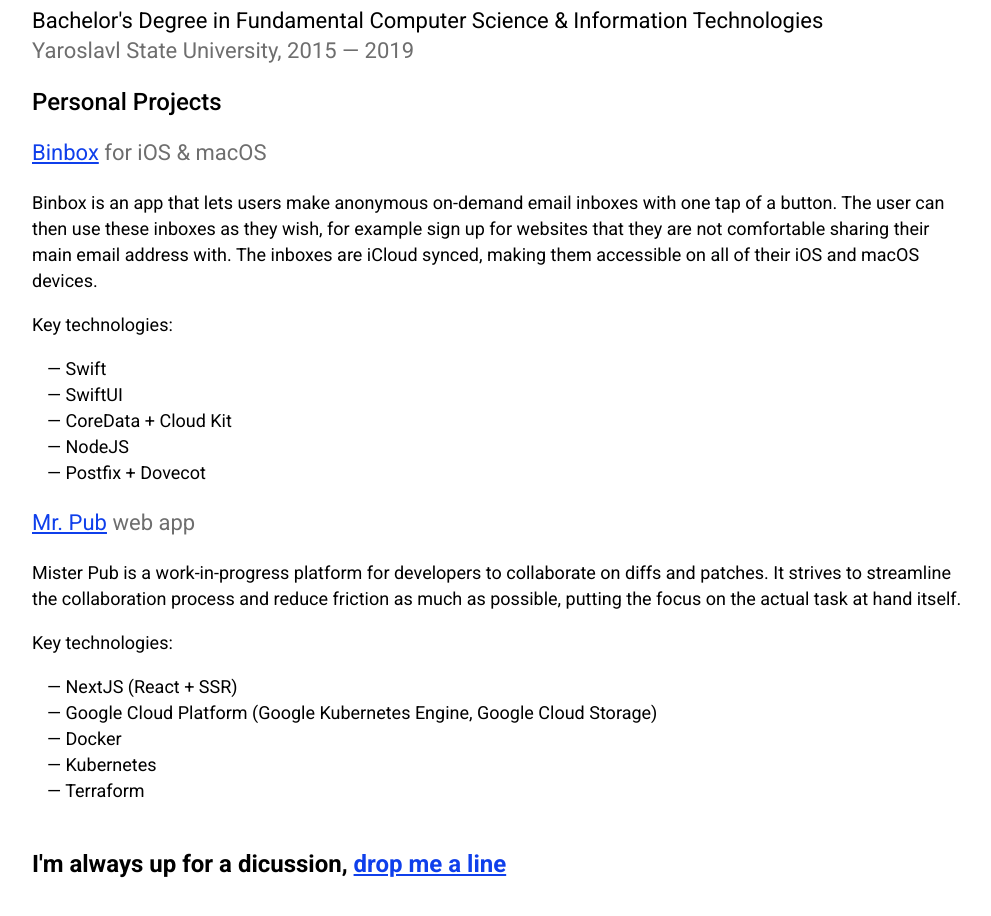
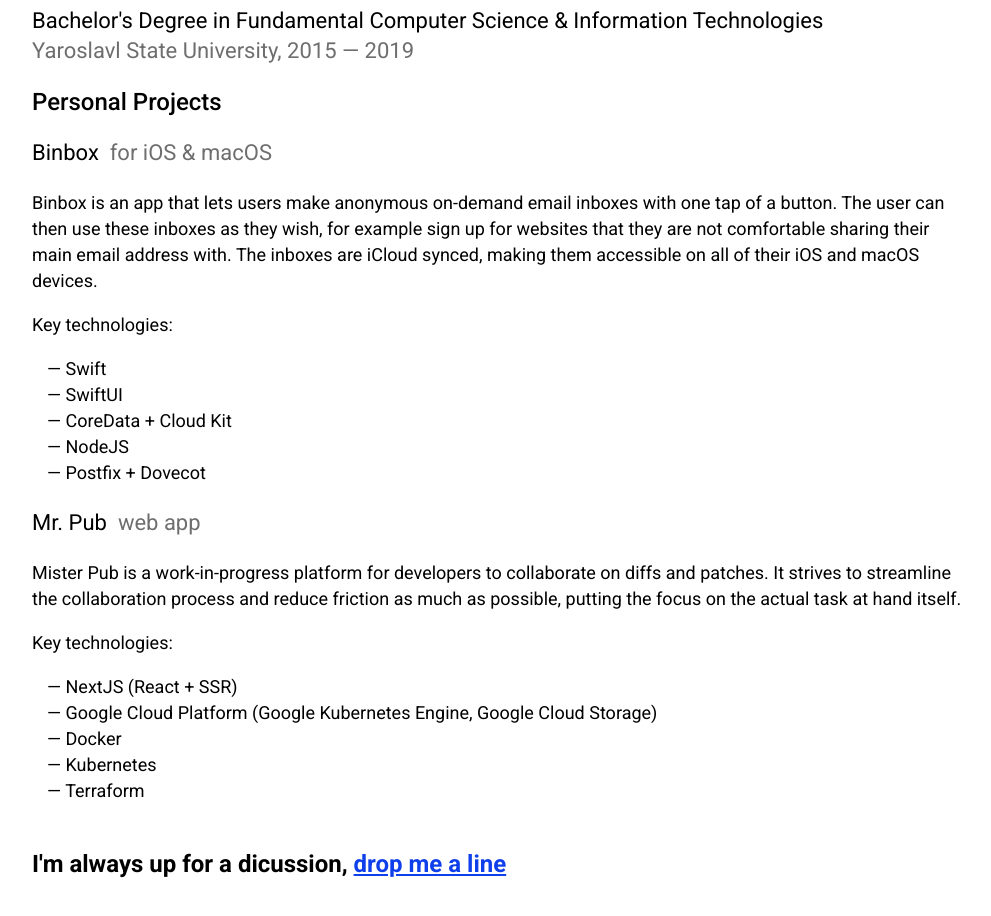
Before and after one commit to vpukhanov/website, a Next.js app: page / in a window 1280 px wide. Shown: the part 1380-2296 px from the top of the page, without its empty margins (140-1131 px from the left). Built offline with nearby package versions, Linux system fonts and the light colour scheme.

Commit message:
remove personal projects links

```diff
--- a/components/PersonalProjects.js
+++ b/components/PersonalProjects.js
@@ -4,14 +4,7 @@
       <h2 className='text-subtitle'>Personal Projects</h2>
       <div>
         <p className='text-caption'>
-          <a
-            href='https://apps.apple.com/us/app/binbox-disposable-email/id1507375086'
-            target='_blank'
-            rel='noopener'
-          >
-            Binbox
-          </a>
-          &nbsp;
+          Binbox &nbsp;
           <span className='text-sublime'>for iOS & macOS</span>
         </p>
         <p className='text-body'>
@@ -33,10 +26,7 @@
       </div>
       <div>
         <p className='text-caption'>
-          <a href='https://mister.pub' target='_blank' rel='noopener'>
-            Mr. Pub
-          </a>
-          &nbsp;
+          Mr. Pub &nbsp;
           <span className='text-sublime'>web app</span>
         </p>
         <p className='text-body'>
--- a/pages/index.js
+++ b/pages/index.js
@@ -19,7 +19,6 @@
         />
         <CommonHead />
       </Head>
-
       <Navbar />
       <main>
         <HeroSection />
```
